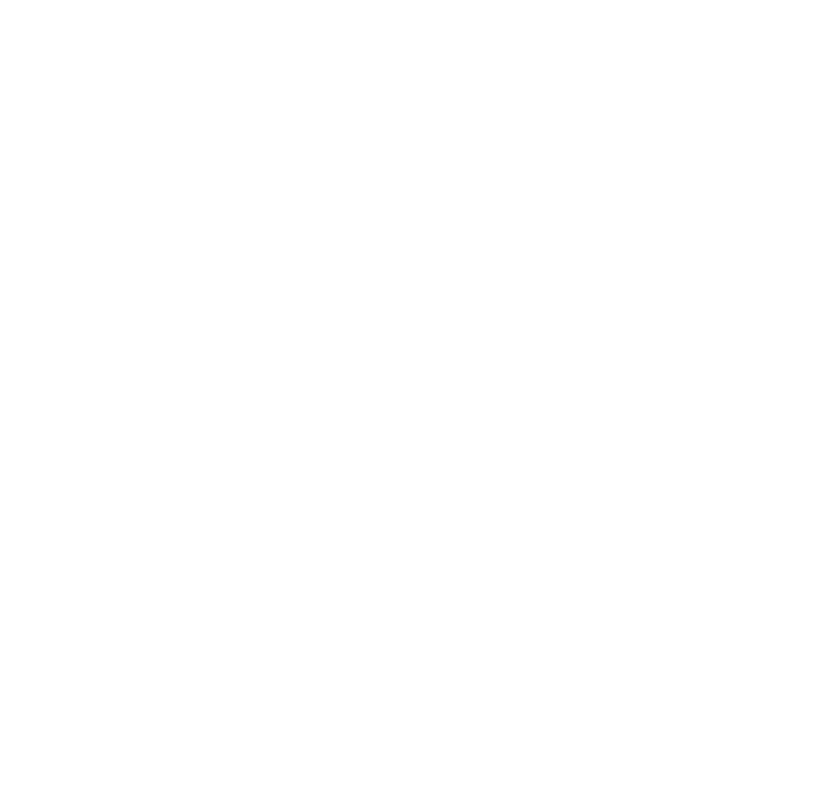
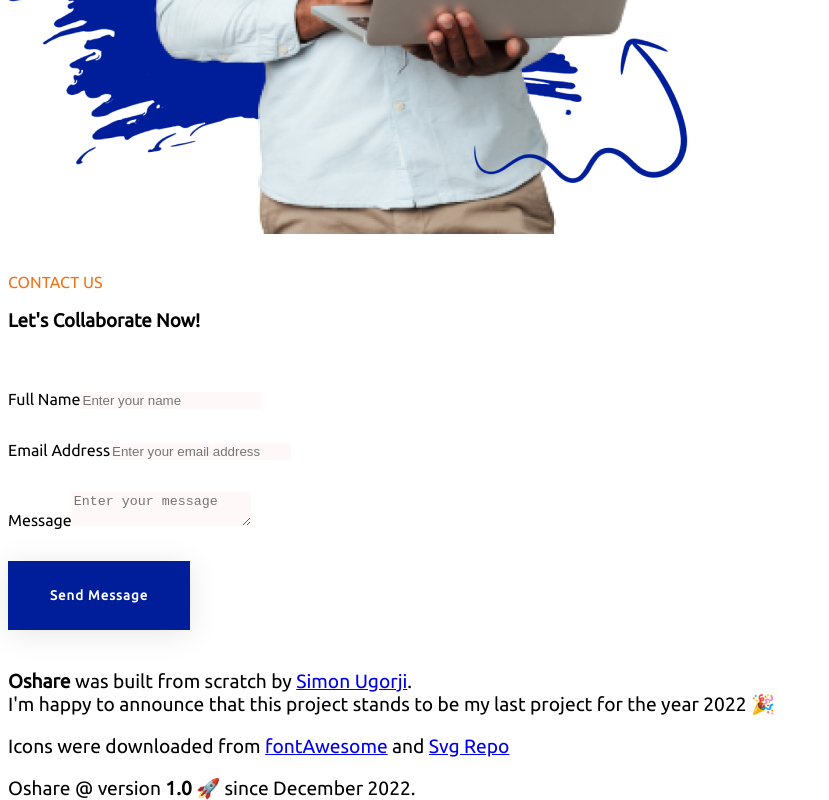
Before and after one commit to tekprenuers/Tekpreneur, a React (Vite) app: page / in a window 1280 px wide. Shown: the part 3575-4375 px from the top of the page, without its empty margins (0-829 px from the left). Before the commit the page ends 3173 px from the top, so only its background shows below. Built offline with nearby package versions, Linux system fonts and the light colour scheme.

Commit message:
progress again

```diff
--- a/src/Pages/Home.jsx
+++ b/src/Pages/Home.jsx
@@ -1,4 +1,6 @@
 // import React from "react";
+import { octaValidate } from "octavalidate-reactjs"
+import { toast } from "react-toastify"
 // import { Helmet } from "react-helmet";
 
 export default function Home() {
@@ -99,6 +101,38 @@
                     </div>
                 </div>
             </section>
+            <section className="section is-medium">
+            <div className="columns is-sflex-direction-row-reverse">
+                        <div className="column text-center is-align-self-center">
+                            <img src="/hero-man.png" />
+                        </div>
+                        <div className="column is-align-self-center">
+                            <section className="section-content">
+                                <p className="text-tertiary mb-3">CONTACT US</p>
+                                <h3 className="title is-3 fw-bolder">Let&apos;s Collaborate Now!</h3>
+                            </section>
+                            <section className="section-content">
+                            <form id="form_contact">
+                                <div className="field">
+                                    <label className="label">Full Name</label>
+                                    <input className="input" placeholder="Enter your name" id="inp_name" octavalidate="R,NAME" />
+                                </div>
+                                <div className="field">
+                                    <label className="label">Email Address</label>
+                                    <input className="input" placeholder="Enter your email address" id="inp_email" octavalidate="R,EMAIL" />
+                                </div>
+                                <div className="field">
+                                    <label className="label">Message</label>
+                                    <textarea className="textarea" placeholder="Enter your message" id="inp_msg" octavalidate="R,TEXT"></textarea>
+                                </div>
+                                <div className="field">
+                                    <button className="btn-cta button is-rounded fw-bold space-1x">Send Message</button>
+                                </div>
+                            </form>
+                            </section>
+                        </div>
+                    </div>
+            </section>
         </main>
 
     )
--- a/src/assets/app.css
+++ b/src/assets/app.css
@@ -32,6 +32,7 @@
     background-color: var(--pri);
     color: #fff !important;
     padding: 25px 40px;
+    font-family: inherit !important;
 }
 .button.btn-cta.is-light{
     box-shadow: 0 4px 30px rgba(0, 0, 0, 0.1);
@@ -76,13 +77,23 @@
     gap: 20px;
     align-items: center;
 }
-
+.input, .textarea{
+    border: unset !important;
+    background-color: #fff8f8 !important;
+    box-shadow: unset !important;
+}
+.field:not(:last-child){
+    margin-bottom: 2rem;
+}
 /*Utilities*/
 .p-0{
     padding: 0 !important;
 }
 .fw-bold{
     font-weight: bold !important;
+}
+.fw-bolder{
+    font-weight: 900 !important;
 }
 .section-content{
     padding: var(--big-pad) 0;
@@ -93,6 +104,9 @@
 }
 .fs-one-half{
     font-size: 1.5rem;
+}
+.space-1x{
+    letter-spacing: 1px;
 }
 .space-2x{
     letter-spacing: 2px;
```
